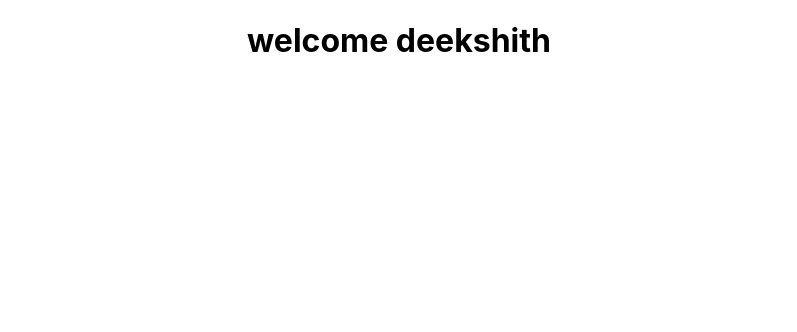
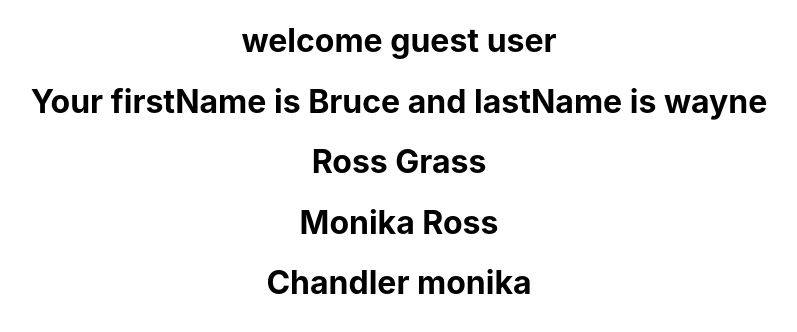
Before and after one commit to deekshith786/React-with-typeScript, a React (Create React App) app in the folder react-typescript/: page / in a window 1280 px wide. Shown: the top 332 px of the page, without its empty margins (241-1038 px from the left). Built offline with nearby package versions, Linux system fonts and the light colour scheme.

Commit message:
props of type boolean, number, objects, arrays

```diff
--- a/react-typescript/src/App.tsx
+++ b/react-typescript/src/App.tsx
@@ -1,10 +1,34 @@
 import './App.css';
 import { Greet } from './components/greet';
+import { Person } from './components/person';
+import { PersonList } from './components/personList';
 
 function App() {
+  const personName = {
+    firstName: "Bruce",
+    lastName: "wayne"
+  }
+
+  const nameList =[
+    {
+      first:"Ross",
+      last:"Grass"
+    },
+    {
+      first:"Monika",
+      last:"Ross"
+    },
+    {
+      first:"Chandler",
+      last:"monika"
+    }
+  ]
+
   return (
     <div className="App">
-      <Greet name="deekshith"/>
+      <Greet name="deekshith" messageCount={20} isLoggedIn={false}/>
+      <Person name={personName} />
+      <PersonList names={nameList}/>
     </div>
   );
 }
--- a/react-typescript/src/components/greet.tsx
+++ b/react-typescript/src/components/greet.tsx
@@ -1,10 +1,17 @@
 type greetProps = {
     name: string
+    messageCount: number
+    isLoggedIn: boolean
 }
-export const Greet = (props:greetProps) => {
+export const Greet = (props: greetProps) => {
     return (
         <div>
-            <h1>welcome {props.name}</h1>
+            <h1>
+                {
+                    props.isLoggedIn ? `welcome ${props.name}! Congrats, you have been rewarded with ${props.messageCount} points`
+                        : `welcome guest user`
+                }
+            </h1>
         </div>
     )
 }
--- /dev/null
+++ b/react-typescript/src/components/person.tsx
@@ -0,0 +1,14 @@
+type personprops = {
+    name: {
+        firstName: string
+        lastName: string
+    }
+}
+
+export const Person = (props: personprops) => {
+    return <div>
+        <h1>
+            {`Your firstName is ${props.name.firstName} and lastName is ${props.name.lastName}`}
+        </h1>
+    </div>
+}
--- /dev/null
+++ b/react-typescript/src/components/personList.tsx
@@ -0,0 +1,18 @@
+type personlist = {
+    names: {
+        first: string,
+        last: string
+    }[]
+}
+
+export const PersonList = (props: personlist) => {
+    return (
+        <div>
+            {props.names.map(name => {
+                return (
+                    <h1 key={name.first}>{`${name.first}  ${name.last}`}</h1>
+                )
+            })}
+        </div>
+    )
+}
```
Also changed, not shown: 1 other file (tests, documents, lock files or other folders).
